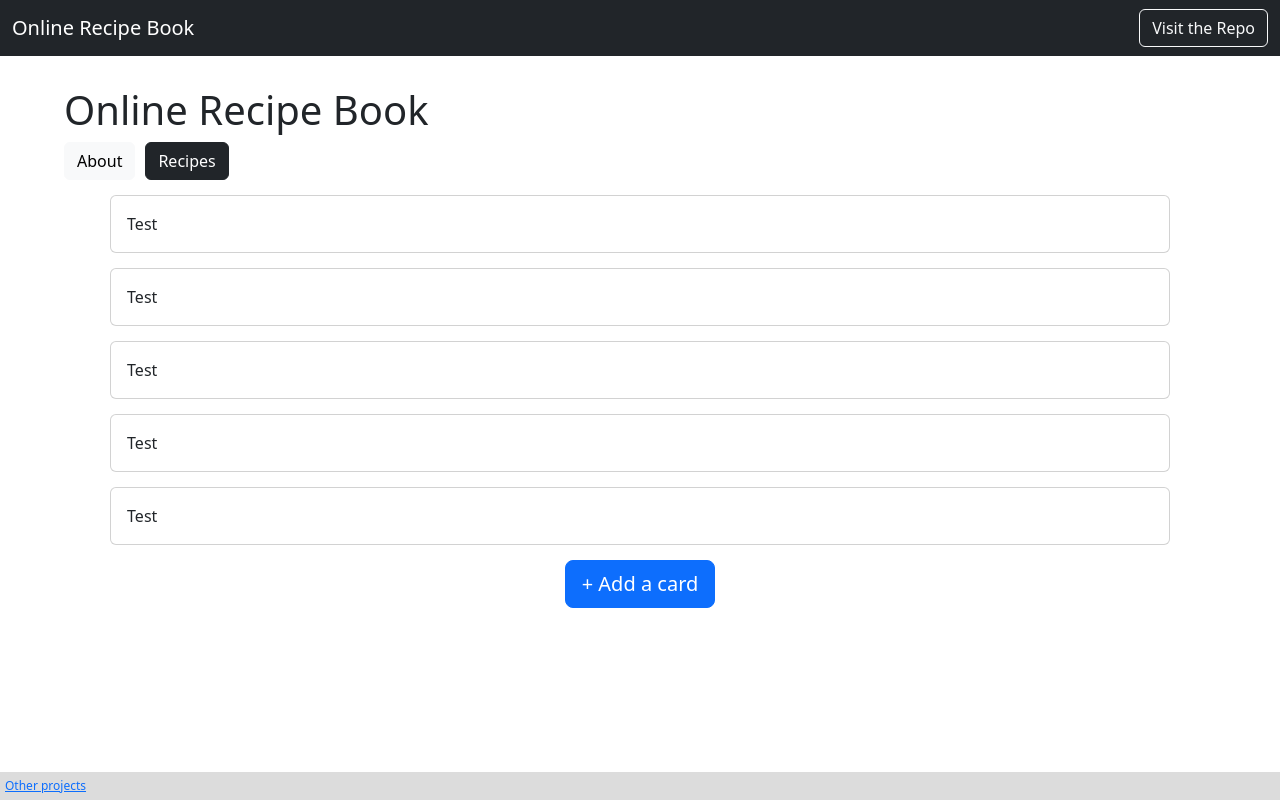
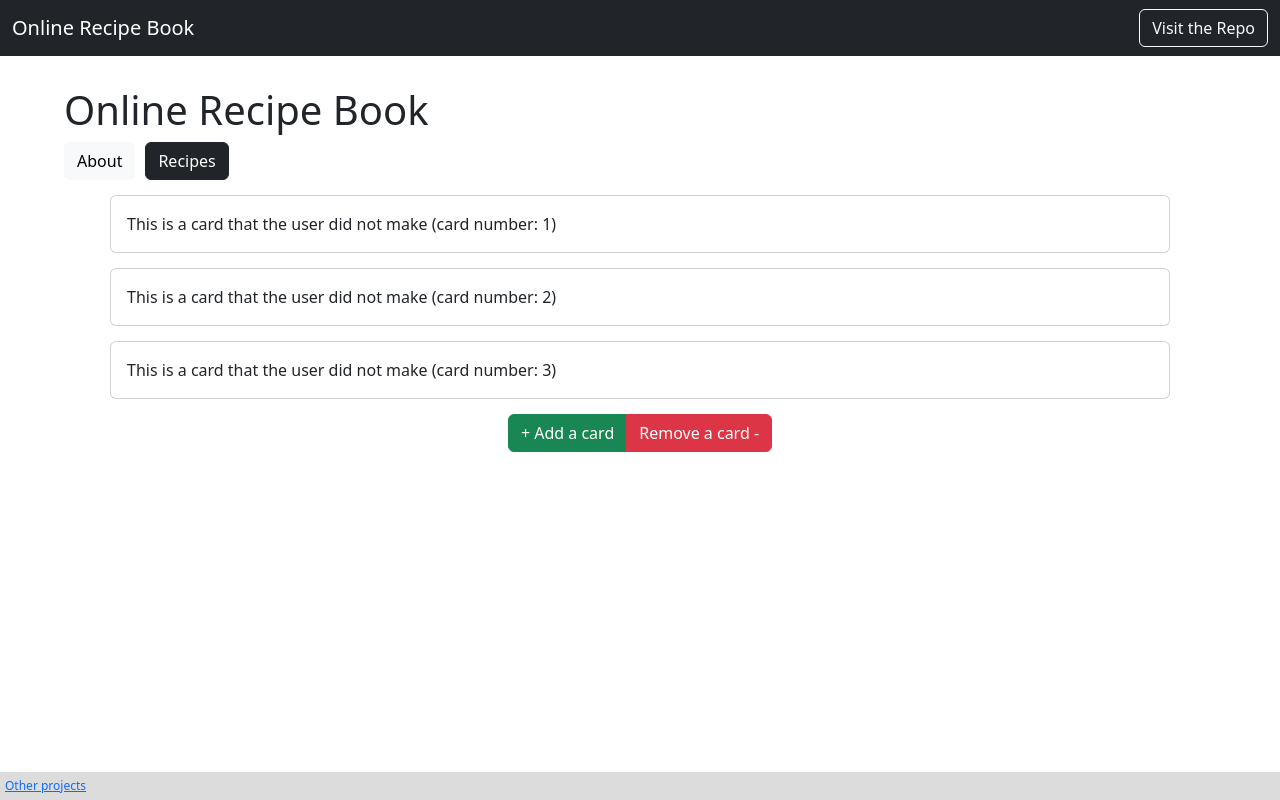
Before and after one commit to BenA03/portfolio-nextjs, a Next.js app: page / in a window 1280 px wide. Both pictures are taken after a click on the button "Recipes". Built offline with nearby package versions, Linux system fonts and the light colour scheme.

Commit message:
user can remove cards as well

```diff
--- a/components/Recipes.js
+++ b/components/Recipes.js
@@ -3,27 +3,25 @@ import { useState } from "react";
 
 function instantiateItems() {
     let recipeArr = [];
-    for (let i = 0; i < 5; i++) {
-        recipeArr.push("Test");
+    for (let i = 0; i < 3; i++) {
+        recipeArr.push("This is a card that the user did not make");
     }
     return recipeArr;
-}
-
-function alterList(list) {
-    console.log("Hi!");
-    list.push("Hi!");
 }
 
 function Recipes() {
     const [list, alterList] = useState(instantiateItems());
     let recipeList = list.map((item, index) => {
-        return <RecipeCard key={index} content={item} />
+        return <RecipeCard key={index} content={item + " (card number: " + (index + 1) + ")"} />
     })
     return (
         <>
             {recipeList}
             <div className="centerFlex">
-                    <button className="btn btn-primary center btn-lg vertical-spacing" onClick={() => alterList([...list, "Hi!"])}>+ Add a card</button>
+                <div className="btn-group center" role="group">
+                    <button type="button" className="btn btn-success vertical-spacing" onClick={() => alterList([...list, "This is a card the user added"])}>+ Add a card</button>
+                    <button type="button" className="btn btn-danger vertical-spacing" onClick={() => alterList(list.slice(0, list.length - 1))}>Remove a card -</button>
+                </div>
             </div>
         </>
     );
```
